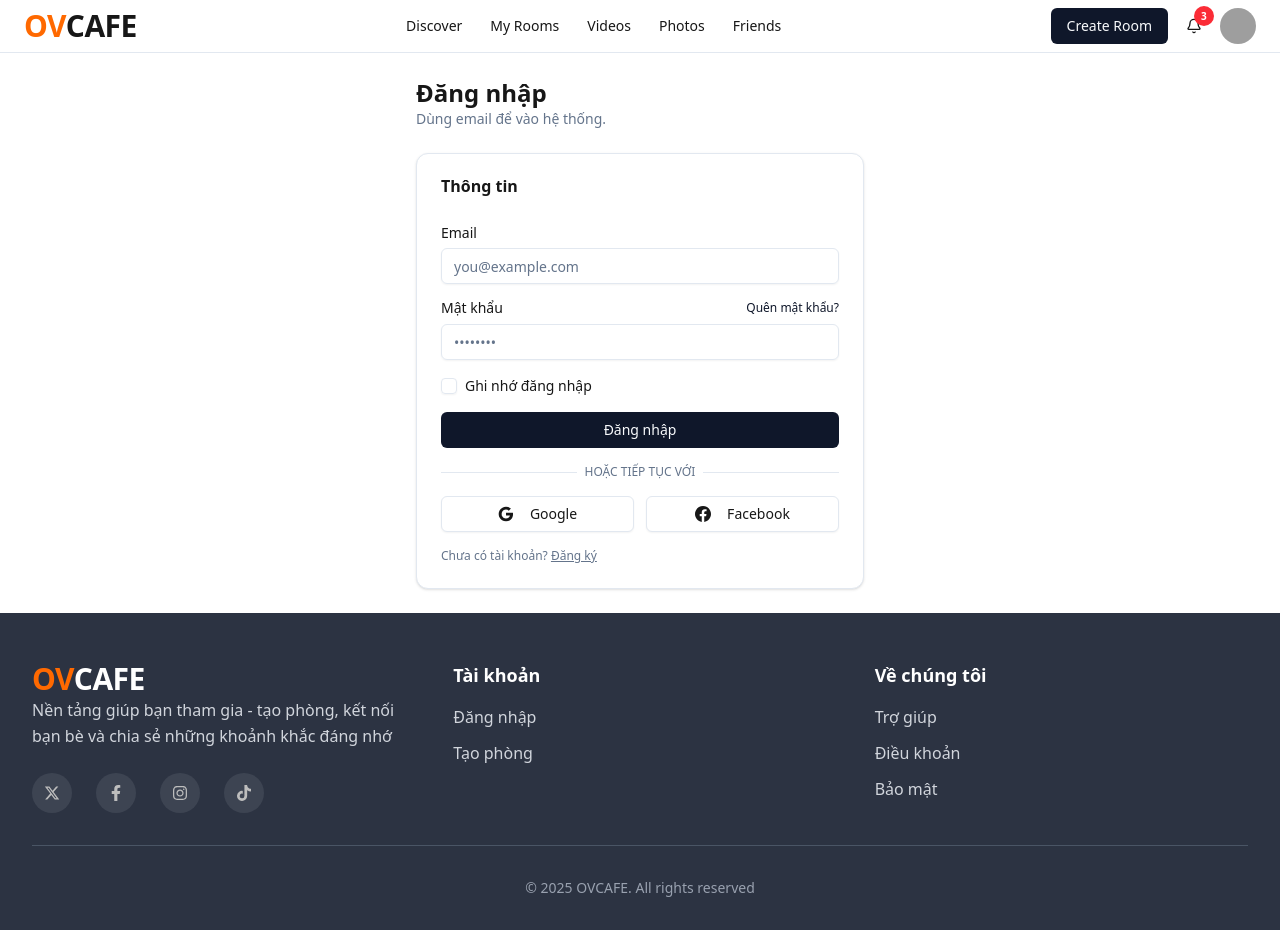
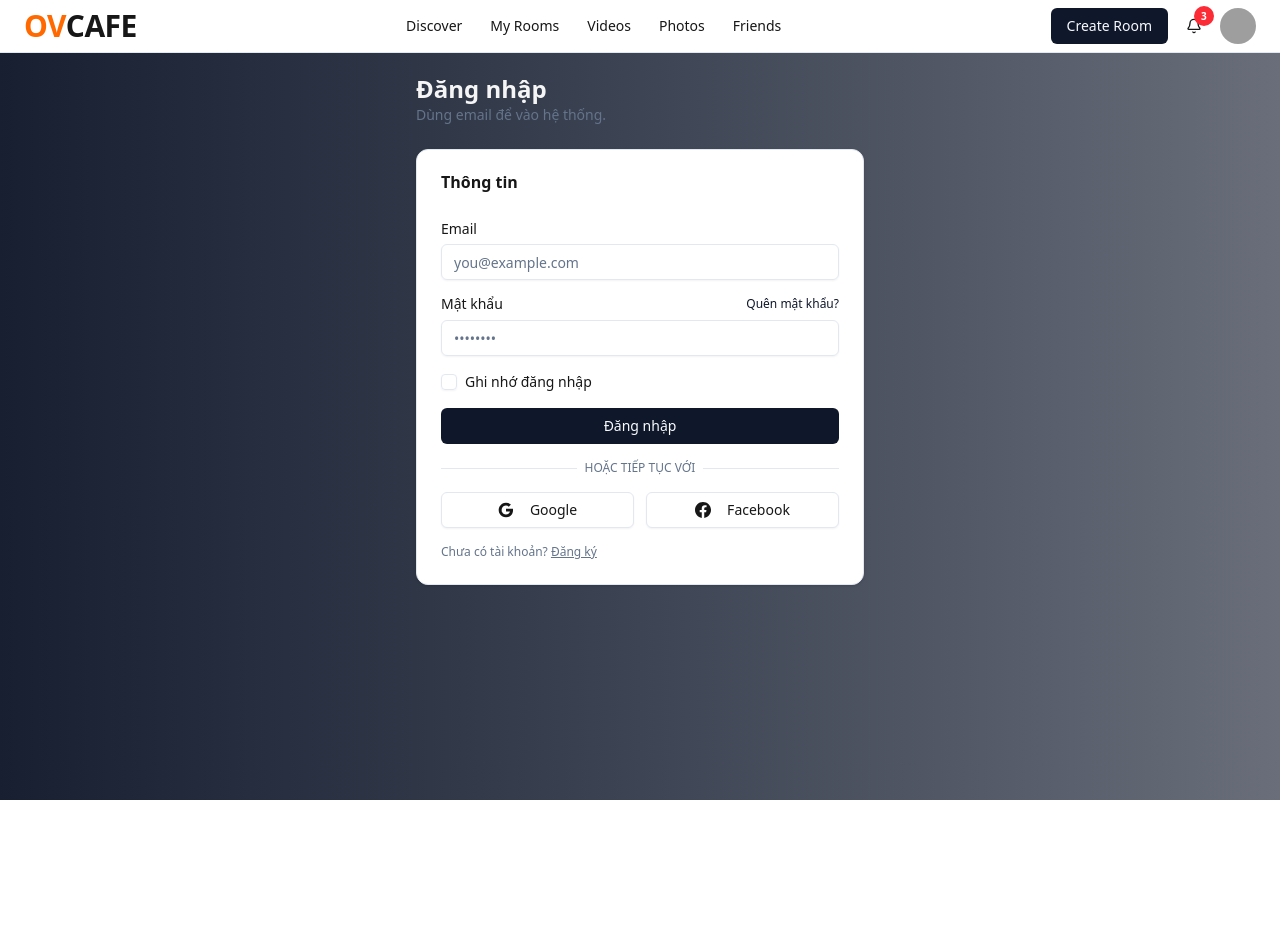
Before and after one commit to Onyx-International-Vietnam/OVcafe, a Next.js app: page /login in a window 1280 px wide. After the commit the page ends 800 px from the top, so only its background shows below. Built offline with nearby package versions, Linux system fonts and the light colour scheme; grey boxes are pictures that could not be loaded.

Commit message:
feat: implement special layout and gradient background for auth pages

```diff
--- a/app/(main)/create-room/page.tsx
+++ b/app/(main)/create-room/page.tsx
@@ -20,8 +20,8 @@ import Link from "next/link";
 
 export default function Page() {
   return (
-    <div className="mx-auto max-w-2xl space-y-6">
-      <div>
+    <div className="mx-auto max-w-2xl space-y-6 pt-5">
+      <div className="text-[#F5F5F5]">
         <h1 className="text-xl font-bold md:text-2xl">Tạo phòng chat video</h1>
         <p className="text-sm text-muted-foreground">
           Đặt tên, mô tả và chọn tính năng bạn cần. Có thể đổi sau.
--- a/app/(main)/layout.tsx
+++ b/app/(main)/layout.tsx
@@ -1,12 +1,31 @@
+"use client";
+
 import Footer from "@/components/common/Footer";
 import TopNav from "@/components/common/TopNav";
+import { usePathname } from "next/navigation";
 
 export default function MainLayout({ children }: { children: React.ReactNode }) {
+  const pathname = usePathname();
+
+  const specialPages = ["/login", "/register", "/create-room"];
+  const isSpecialPage = specialPages.includes(pathname);
   return (
     <>
-      <TopNav />
-      <main className="container p-3 md:p-6 mx-auto max-w-7xl">{children}</main>
-      <Footer />
+      <div className="flex flex-col min-h-screen">
+        <TopNav />
+
+        <main
+          className={
+            isSpecialPage
+              ? "flex-1 w-full bg-gradient-to-r from-[#171F31] via-[#3D4453] to-[#696E7A]"
+              : "flex-1 container p-3 md:p-6 mx-auto max-w-7xl"
+          }
+        >
+          {children}
+        </main>
+
+        {!isSpecialPage && <Footer />}
+      </div>
     </>
   );
 }
--- a/app/(main)/login/page.tsx
+++ b/app/(main)/login/page.tsx
@@ -37,8 +37,8 @@ export default function Page() {
   };
 
   return (
-    <div className="mx-auto max-w-md space-y-6">
-      <div>
+    <div className="mx-auto max-w-md space-y-6 pt-5">
+      <div className="text-[#F5F5F5]">
         <h1 className="text-2xl font-bold">Đăng nhập</h1>
         <p className="text-sm text-muted-foreground">Dùng email để vào hệ thống.</p>
       </div>
--- a/app/(main)/register/page.tsx
+++ b/app/(main)/register/page.tsx
@@ -77,8 +77,8 @@ export default function Page() {
   };
 
   return (
-    <div className="mx-auto max-w-md space-y-6 p-4">
-      <div>
+    <div className="mx-auto max-w-md space-y-6 pt-5">
+      <div className="text-[#F5F5F5]">
         <h1 className="text-2xl font-bold">Đăng ký</h1>
         <p className="text-sm text-muted-foreground">
           Tạo tài khoản mới để bắt đầu sử dụng dịch vụ
```
